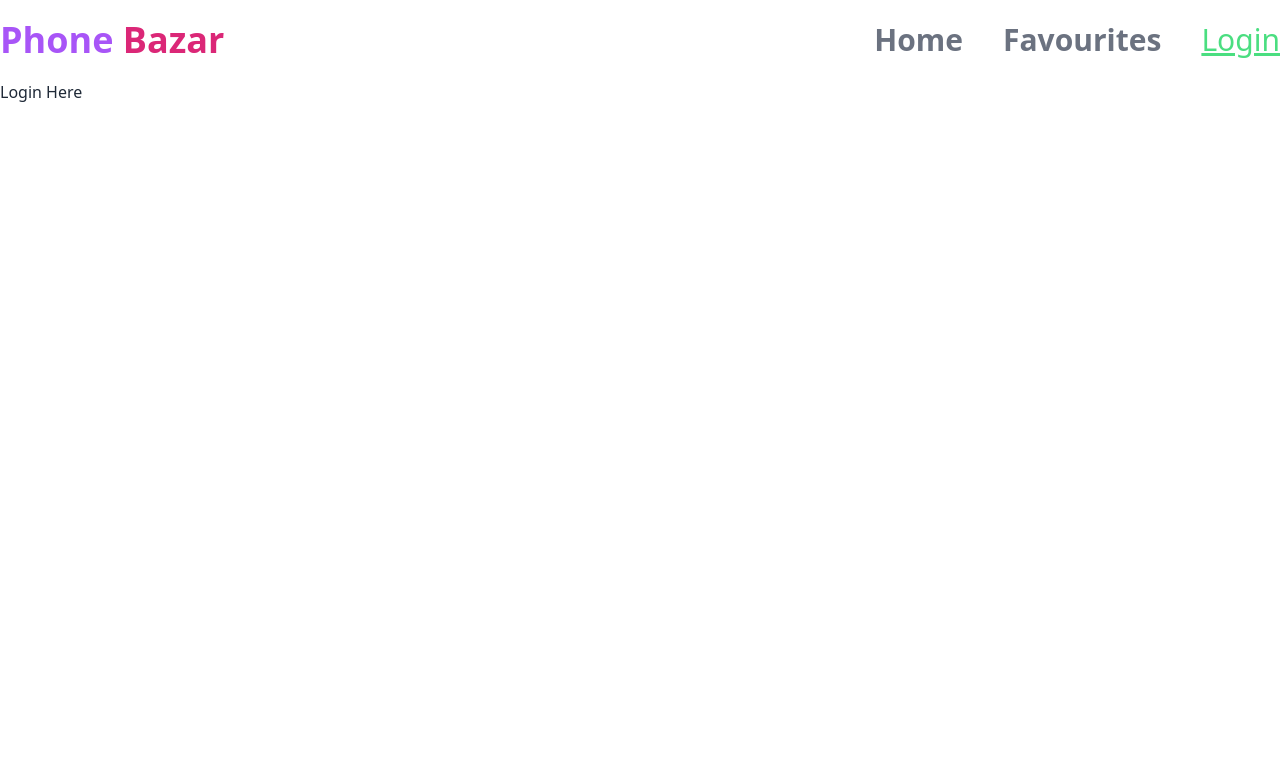
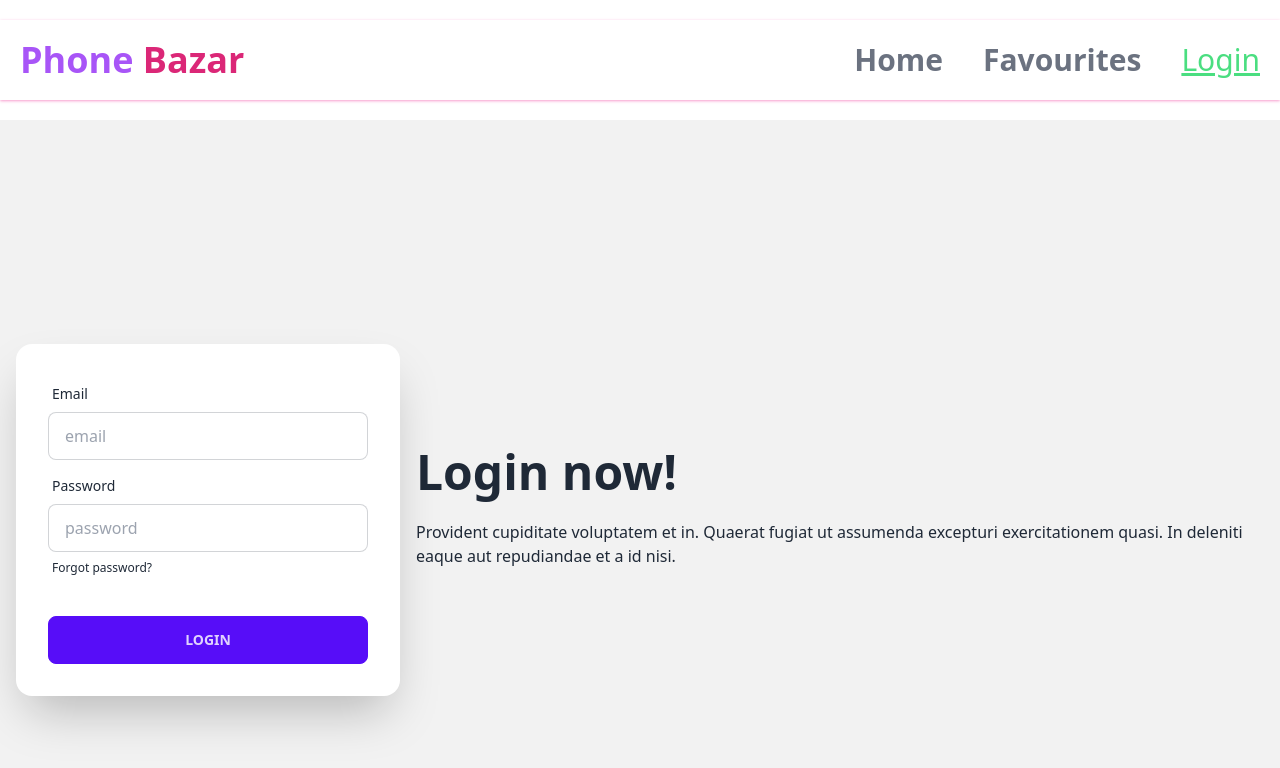
Before and after one commit to AshikurZaman01/PhoneShop-_ReactJs-Project, a React (Vite) app: page /login in a window 1280 px wide. Shown: the top 768 px of the page. Built offline with nearby package versions, Linux system fonts and the light colour scheme.

Commit message:
add login pae

```diff
--- a/src/Components/Pages/Header/Navbar/Navbar.jsx
+++ b/src/Components/Pages/Header/Navbar/Navbar.jsx
@@ -5,7 +5,7 @@
     return (
         <div className="py-5">
 
-            <div className="flex justify-between items-center">
+            <div className="flex justify-between items-center shadow shadow-pink-300 p-5">
                 <div>
                     <h1 className="text-4xl font-bold text-purple-500">Phone <span className="text-pink-600">Bazar</span></h1>
                 </div>
--- a/src/Components/Pages/Login/Login.jsx
+++ b/src/Components/Pages/Login/Login.jsx
@@ -2,7 +2,36 @@
 const Login = () => {
     return (
         <div>
-            Login Here
+            <div className="hero min-h-screen bg-base-200">
+                <div className="hero-content flex-col lg:flex-row-reverse">
+                    <div className="text-center lg:text-left">
+                        <h1 className="text-5xl font-bold">Login now!</h1>
+                        <p className="py-6">Provident cupiditate voluptatem et in. Quaerat fugiat ut assumenda excepturi exercitationem quasi. In deleniti eaque aut repudiandae et a id nisi.</p>
+                    </div>
+                    <div className="card shrink-0 w-full max-w-sm shadow-2xl bg-base-100">
+                        <form className="card-body">
+                            <div className="form-control">
+                                <label className="label">
+                                    <span className="label-text">Email</span>
+                                </label>
+                                <input type="email" placeholder="email" className="input input-bordered" required />
+                            </div>
+                            <div className="form-control">
+                                <label className="label">
+                                    <span className="label-text">Password</span>
+                                </label>
+                                <input type="password" placeholder="password" className="input input-bordered" required />
+                                <label className="label">
+                                    <a href="#" className="label-text-alt link link-hover">Forgot password?</a>
+                                </label>
+                            </div>
+                            <div className="form-control mt-6">
+                                <button className="btn btn-primary">Login</button>
+                            </div>
+                        </form>
+                    </div>
+                </div>
+            </div>
         </div>
     );
 };
```
